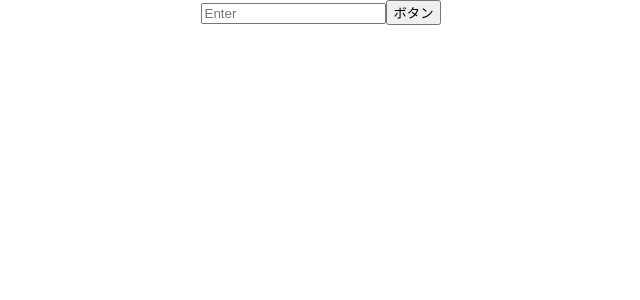
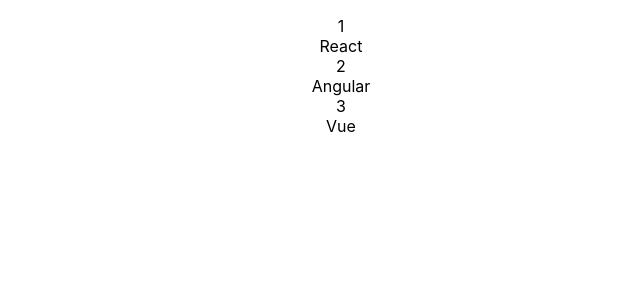
Before and after one commit to KNR1009/react-testing-library, a React (Create React App) app: page / in a window 1280 px wide. Shown: the top 300 px of the page, without its empty margins (319-959 px from the left). Built offline with nearby package versions, Linux system fonts and the light colour scheme.

Commit message:
create list component

```diff
--- a/src/App.tsx
+++ b/src/App.tsx
@@ -1,13 +1,30 @@
 import "./App.css";
+import { FrameworkList } from "./FrameworkList";
 import { RenderInput } from "./RenderInput";
 
 function App() {
-  const onClick = (value: string) => {
-    console.log(value);
-  };
+  // const onClick = (value: string) => {
+  //   console.log(value);
+  // };
+  const data = [
+    {
+      id: 1,
+      item: "React",
+    },
+    {
+      id: 2,
+      item: "Angular",
+    },
+    {
+      id: 3,
+      item: "Vue",
+    },
+  ];
+
   return (
     <div className="App">
-      <RenderInput onClick={onClick}></RenderInput>
+      {/* <RenderInput onClick={onClick}></RenderInput> */}
+      <FrameworkList data={data}></FrameworkList>
     </div>
   );
 }
--- /dev/null
+++ b/src/FrameworkList.tsx
@@ -0,0 +1,25 @@
+import React from "react";
+
+type FrameworkListProps = {
+  data:
+    | {
+        id?: number;
+        item?: string;
+      }[];
+};
+export const FrameworkList: React.VFC<FrameworkListProps> = ({ data }) => {
+  return data.length === 0 ? (
+    <h1>データがありません</h1>
+  ) : (
+    <div>
+      <ul>
+        {data.map((item, index) => (
+          <div key={index}>
+            <li>{item.id}</li>
+            <li>{item.item}</li>
+          </div>
+        ))}
+      </ul>
+    </div>
+  );
+};
--- a/src/index.css
+++ b/src/index.css
@@ -1,13 +1,17 @@
 body {
   margin: 0;
-  font-family: -apple-system, BlinkMacSystemFont, 'Segoe UI', 'Roboto', 'Oxygen',
-    'Ubuntu', 'Cantarell', 'Fira Sans', 'Droid Sans', 'Helvetica Neue',
+  font-family: -apple-system, BlinkMacSystemFont, "Segoe UI", "Roboto", "Oxygen",
+    "Ubuntu", "Cantarell", "Fira Sans", "Droid Sans", "Helvetica Neue",
     sans-serif;
   -webkit-font-smoothing: antialiased;
   -moz-osx-font-smoothing: grayscale;
 }
 
 code {
-  font-family: source-code-pro, Menlo, Monaco, Consolas, 'Courier New',
+  font-family: source-code-pro, Menlo, Monaco, Consolas, "Courier New",
     monospace;
 }
+
+li {
+  list-style: none;
+}
```
Also changed, not shown: 2 other files (tests, documents, lock files or other folders).
